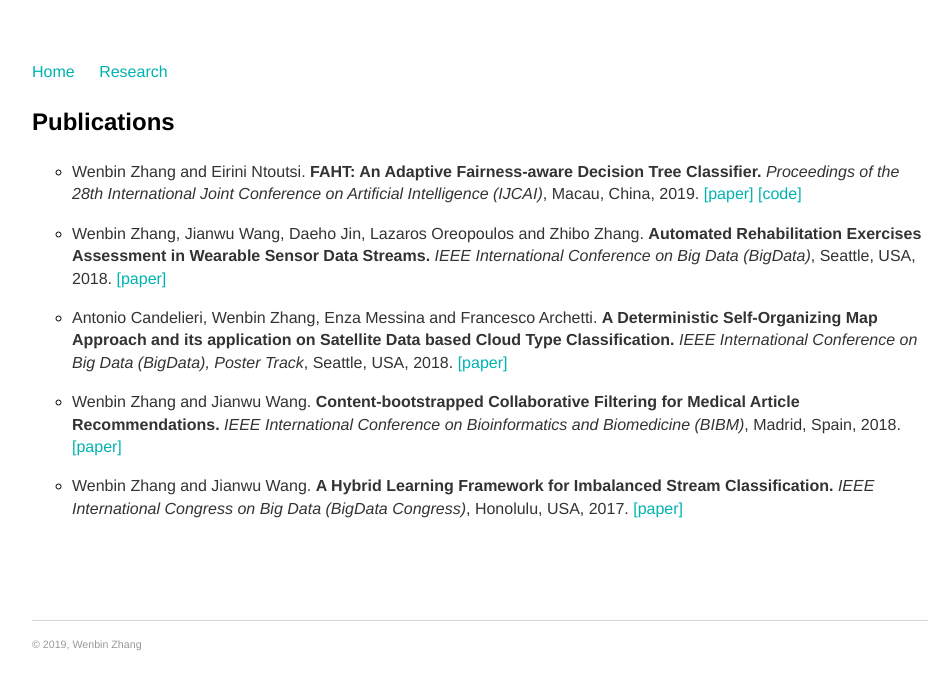
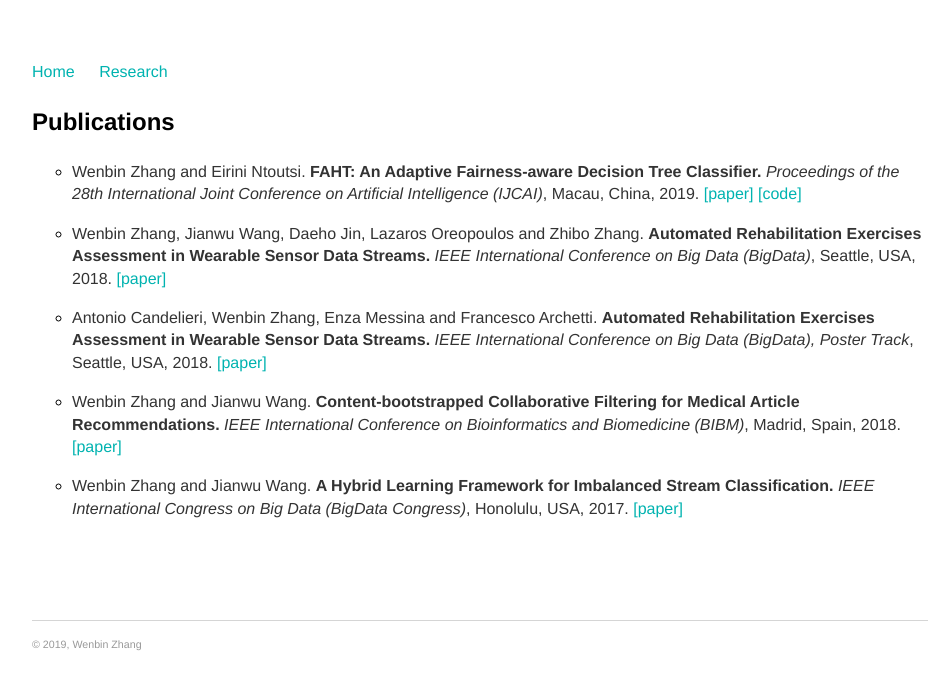
Before and after one commit to vanbanTruong/vanbanTruong.github.io, a Jekyll site: the page built from projects.md, in a window 1280 px wide. Shown: the top 690 px of the page, without its empty margins (160-1112 px from the left). Built offline with Jekyll 4.4.1, drawn with Linux system fonts in a browser that asks for light colours.

Commit message:
Update projects.md

```diff
--- a/projects.md
+++ b/projects.md
@@ -10,7 +10,7 @@ title: Research
 
 * Wenbin Zhang, Jianwu Wang, Daeho Jin, Lazaros Oreopoulos and Zhibo Zhang. **Automated Rehabilitation Exercises Assessment in Wearable Sensor Data Streams.** *IEEE International Conference on Big Data (BigData)*, Seattle, USA, 2018. [[paper]](https://ieeexplore.ieee.org/abstract/document/8622558)
 
-* Antonio Candelieri, Wenbin Zhang, Enza Messina and Francesco Archetti. **A Deterministic Self-Organizing Map Approach and its application on Satellite Data based Cloud Type Classification.** *IEEE International Conference on Big Data (BigData), Poster Track*, Seattle, USA, 2018. [[paper]](https://ieeexplore.ieee.org/abstract/document/8622558)
+* Antonio Candelieri, Wenbin Zhang, Enza Messina and Francesco Archetti. **Automated Rehabilitation Exercises Assessment in Wearable Sensor Data Streams.** *IEEE International Conference on Big Data (BigData), Poster Track*, Seattle, USA, 2018. [[paper]](https://ieeexplore.ieee.org/abstract/document/8622558)
 
 
 * Wenbin Zhang and Jianwu Wang. **Content-bootstrapped Collaborative Filtering for Medical Article Recommendations.** *IEEE International Conference on Bioinformatics and Biomedicine (BIBM)*, Madrid, Spain, 2018. [[paper]](https://ieeexplore.ieee.org/abstract/document/8621180)
```
